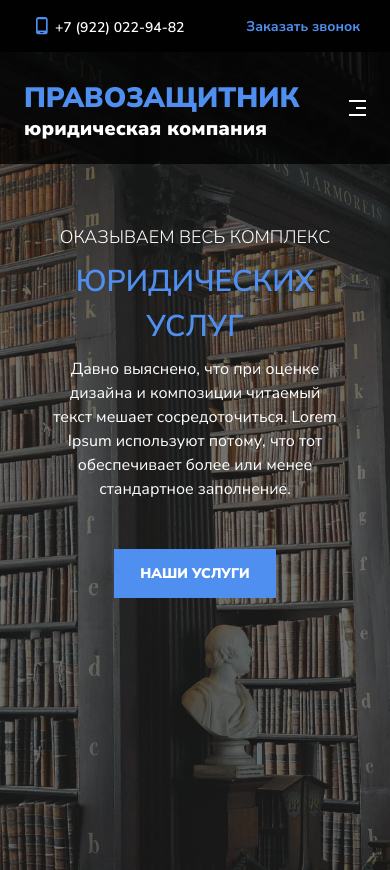
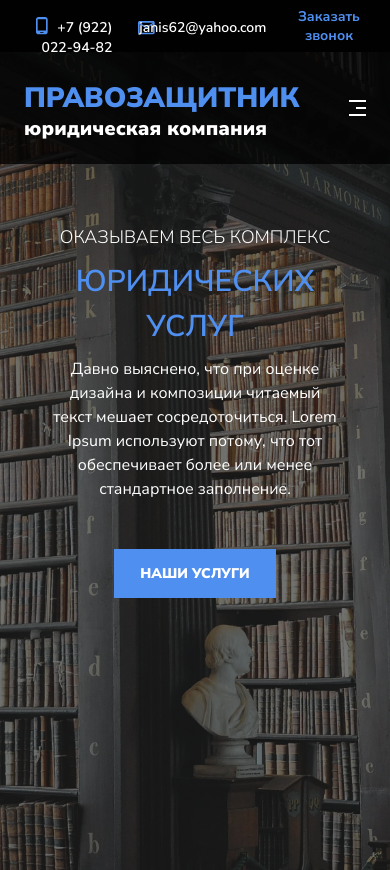
Before and after one commit to mash9000/lawyer_website, a React (Vite) app: page / in a window 390 px wide. Built offline with nearby package versions, Linux system fonts and the light colour scheme.

Commit message:
styles: подправил bem-структуру

```diff
--- a/src/components/Header/Header.tsx
+++ b/src/components/Header/Header.tsx
@@ -1,16 +1,16 @@
 import './header/header.scss';
 import './header/__nav/header__nav.scss';
 import './header/__nav/__communication-unit/header__nav__communication-unit.scss';
-import './header/__nav/__communication-unit/header__nav__communication-unit--requestACall.scss';
-import './header/__nav/__communication-unit/header__nav__communication-unit--telephoneNumber.scss';
-import './header/__nav/__communication-unit/header__nav__communication-unit--contactEmail.scss';
+import './header/__nav/__communication-unit/__inner-block/__request-a-call/header__nav__communication-unit__inner-block__request-a-call.scss';
+import './header/__nav/__communication-unit/__inner-block/__telephone-number/header__nav__communication-unit__inner-block__telephone-number.scss';
+import './header/__nav/__communication-unit/__inner-block/__contact-email/header__nav__communication-unit__inner-block__contact-email.scss';
 import './header/__nav/__communication-unit/__inner-block/header__nav__communication-unit__inner-block.scss';
 import './header/__nav/__base-links/header__nav__base-links.scss';
 import './header/__nav/__base-links/__inner-block/header__nav__base-links__inner-block.scss';
-import './header/__nav/__base-links/__inner-block/header__nav__base-links--logo.scss';
-import './header/__nav/__base-links/__inner-block/header__nav__base-links--nav.scss';
-import './header/__nav/__base-links/__inner-block/header__nav__base-links--nav--hover.scss';
-import './header/__nav/__base-links/__inner-block/header__nav__base-links--burger-menu.scss';
+import './header/__nav/__base-links/__inner-block/__logo/header__nav__base-links__inner-block__logo.scss';
+import './header/__nav/__base-links/__inner-block/__link/header__nav__base-links__link.scss';
+import './header/__nav/__base-links/__inner-block/__link/header__nav__base-links__link--hover.scss';
+import './header/__nav/__base-links/__inner-block/__burger-menu/header__nav__base-links__inner-block__burger-menu.scss';
 
 import './custom-style/custom-style.scss';
 import './custom-style/__style-one/custom-style__style-one.scss';
@@ -32,18 +32,18 @@ export const Header: FC<HeaderProps> = ({
             <nav className='header__nav'>
                 <div className='header__nav__communication-unit'>
                     <div className='header__nav__communication-unit__inner-block'>
-                        <a className='header__nav__communication-unit--telephoneNumber'
+                        <a className='header__nav__communication-unit__inner-block__telephone-number'
                            href={`tel:${contactTelephoneNumber}`}>{contactTelephoneNumber}</a>
-                        <a className='header__nav__communication-unit--contactEmail'
+                        <a className='header__nav__communication-unit__inner-block__contact-email'
                            href={`mailto:${contactEmail}`}>{contactEmail}</a>
                         <button type='button'
-                                className='header__nav__communication-unit--requestACall'
+                                className='header__nav__communication-unit__inner-block__request-a-call'
                                 onClick={() => requestACall.actionBeingPerformed()}>{requestACall.text}</button>
                     </div>
                 </div>
                 <div className='header__nav__base-links'>
                     <div className='header__nav__base-links__inner-block'>
-                        <a className='header__nav__base-links--logo'
+                        <a className='header__nav__base-links__inner-block__logo'
                            href='http://localhost:5173/'
                            target="_self">
                             <h6>правозащитник</h6>
@@ -52,10 +52,10 @@ export const Header: FC<HeaderProps> = ({
                         {baseLinks.map((link: { text: string, link: URL }) => (
                             <a key={link.text}
                                href={link.link.href}
-                               className='header__nav__base-links--nav header__nav__base-links--nav--hover'
+                               className='header__nav__base-links__link header__nav__base-links__link--hover'
                                target='_blank'>{link.text}</a>
                         ))}
-                        <div className='header__nav__base-links--burger-menu'>
+                        <div className='header__nav__base-links__inner-block__burger-menu'>
                             <div></div>
                             <div></div>
                             <div></div>
--- a/src/components/Header/header/__nav/__base-links/__inner-block/header__nav__base-links--burger-menu.scss
+++ b/src/components/Header/header/__nav/__base-links/__inner-block/__burger-menu/header__nav__base-links__inner-block__burger-menu.scss
@@ -1,7 +1,7 @@
 @use 'sass:map';
-@use '../../../../../../styles/colors';
+@use '../../../../../../../styles/colors';
 
-.header__nav__base-links--burger-menu {
+.header__nav__base-links__inner-block__burger-menu {
   width: 18px;
   height: 16px;
   margin-right: 24px;
--- /dev/null
+++ b/src/components/Header/header/__nav/__base-links/__inner-block/__link/header__nav__base-links__link--hover.scss
@@ -0,0 +1,5 @@
+@use '../../../../../../../styles/text-formatter' as tf;
+
+.header__nav__base-links__link--hover:hover {
+  @include tf.text-formatter('nav-links-hover');
+}
--- a/src/components/Header/header/__nav/__base-links/__inner-block/header__nav__base-links--nav.scss
+++ b/src/components/Header/header/__nav/__base-links/__inner-block/__link/header__nav__base-links__link.scss
@@ -1,6 +1,6 @@
-@use '../../../../../../styles/text-formatter' as tf;
+@use '../../../../../../../styles/text-formatter' as tf;
 
-.header__nav__base-links--nav {
+.header__nav__base-links__link {
   @include tf.text-formatter('nav-links');
 
   &:nth-child(7){
--- a/src/components/Header/header/__nav/__base-links/__inner-block/header__nav__base-links--logo.scss
+++ b/src/components/Header/header/__nav/__base-links/__inner-block/__logo/header__nav__base-links__inner-block__logo.scss
@@ -1,6 +1,6 @@
-@use '../../../../../../styles/text-formatter' as tf;
+@use '../../../../../../../styles/text-formatter' as tf;
 
-.header__nav__base-links--logo {
+.header__nav__base-links__inner-block__logo {
   margin-left: 24px;
   width: 312px;
   height: 62px;
--- a/src/components/Header/header/__nav/__base-links/__inner-block/header__nav__base-links--nav--hover.scss
+++ /dev/null
@@ -1,5 +0,0 @@
-@use '../../../../../../styles/text-formatter' as tf;
-
-.header__nav__base-links--nav--hover:hover {
-  @include tf.text-formatter('nav-links-hover');
-}
--- a/src/components/Header/header/__nav/__communication-unit/header__nav__communication-unit--contactEmail.scss
+++ b/src/components/Header/header/__nav/__communication-unit/__inner-block/__contact-email/header__nav__communication-unit__inner-block__contact-email.scss
@@ -1,6 +1,6 @@
-@use '../../../../../styles/text-formatter' as tf;
+@use '../../../../../../../styles/text-formatter' as tf;
 
-.header__nav__communication-unit--contactEmail {
+.header__nav__communication-unit__inner-block__contact-email {
   width: 156px;
   height: 20px;
   box-sizing: border-box;
--- a/src/components/Header/header/__nav/__communication-unit/header__nav__communication-unit--requestACall.scss
+++ b/src/components/Header/header/__nav/__communication-unit/__inner-block/__request-a-call/header__nav__communication-unit__inner-block__request-a-call.scss
@@ -1,6 +1,6 @@
-@use '../../../../../styles/text-formatter' as tf;
+@use '../../../../../../../styles/text-formatter' as tf;
 
-.header__nav__communication-unit--requestACall{
+.header__nav__communication-unit__inner-block__request-a-call{
   margin-left: auto;
   border: none;
   outline: none;
--- a/src/components/Header/header/__nav/__communication-unit/header__nav__communication-unit--telephoneNumber.scss
+++ b/src/components/Header/header/__nav/__communication-unit/__inner-block/__telephone-number/header__nav__communication-unit__inner-block__telephone-number.scss
@@ -1,6 +1,6 @@
-@use '../../../../../styles/text-formatter' as tf;
+@use '../../../../../../../styles/text-formatter' as tf;
 
-.header__nav__communication-unit--telephoneNumber {
+.header__nav__communication-unit__inner-block__telephone-number {
   margin-left: 24px;
   width: 162px;
   height: 20px;
--- a/src/components/Header/header/header.scss
+++ b/src/components/Header/header/header.scss
@@ -8,11 +8,11 @@
   container-type: inline-size;
 
   @media screen and (max-width: 1177px) {
-    .header__nav__base-links--nav {
+    .header__nav__base-links__link {
       display: none;
     }
 
-    .header__nav__base-links--burger-menu {
+    .header__nav__base-links__inner-block__burger-menu {
       display: flex;
       flex-direction: column;
       align-items: end;
```
